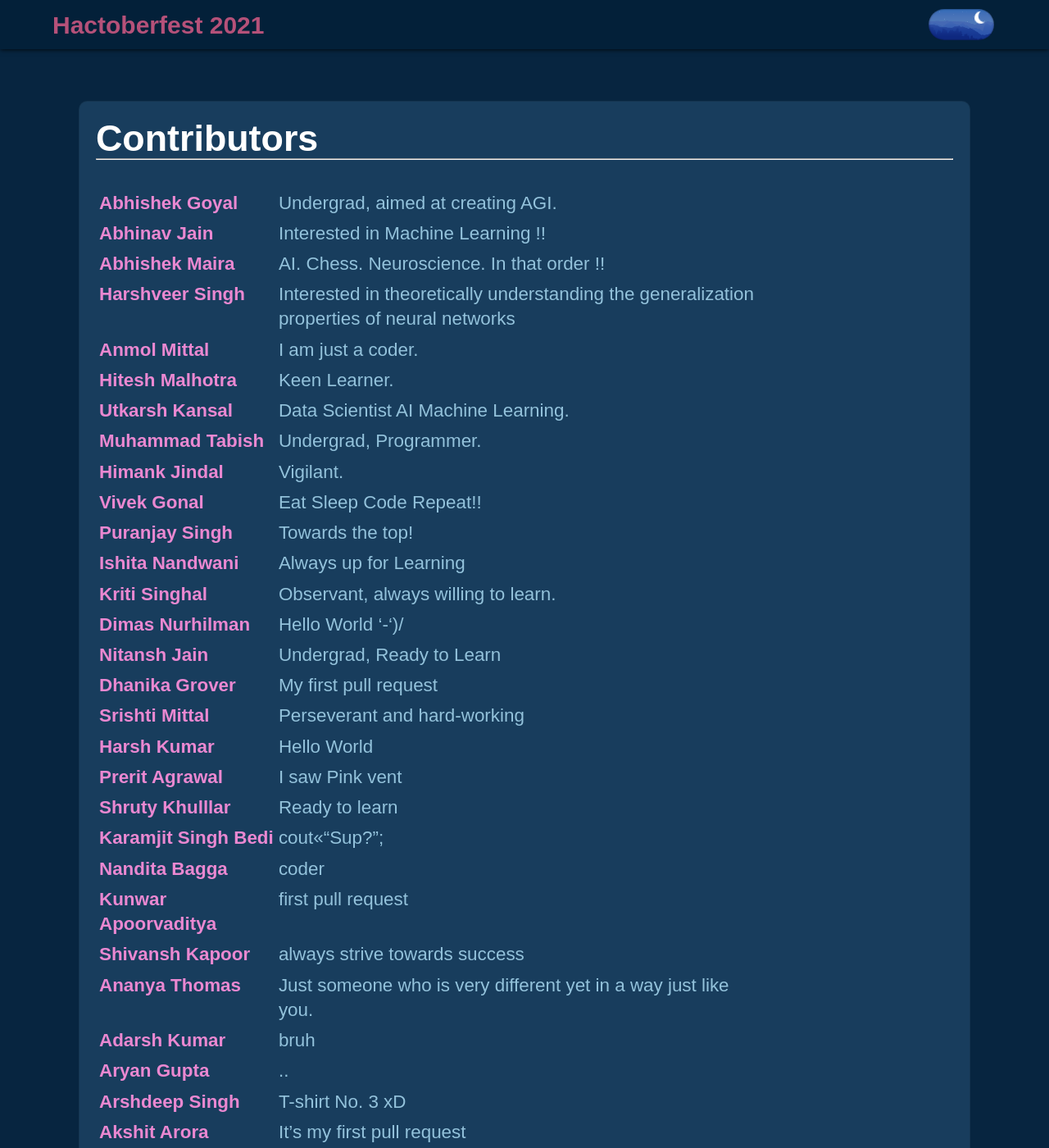
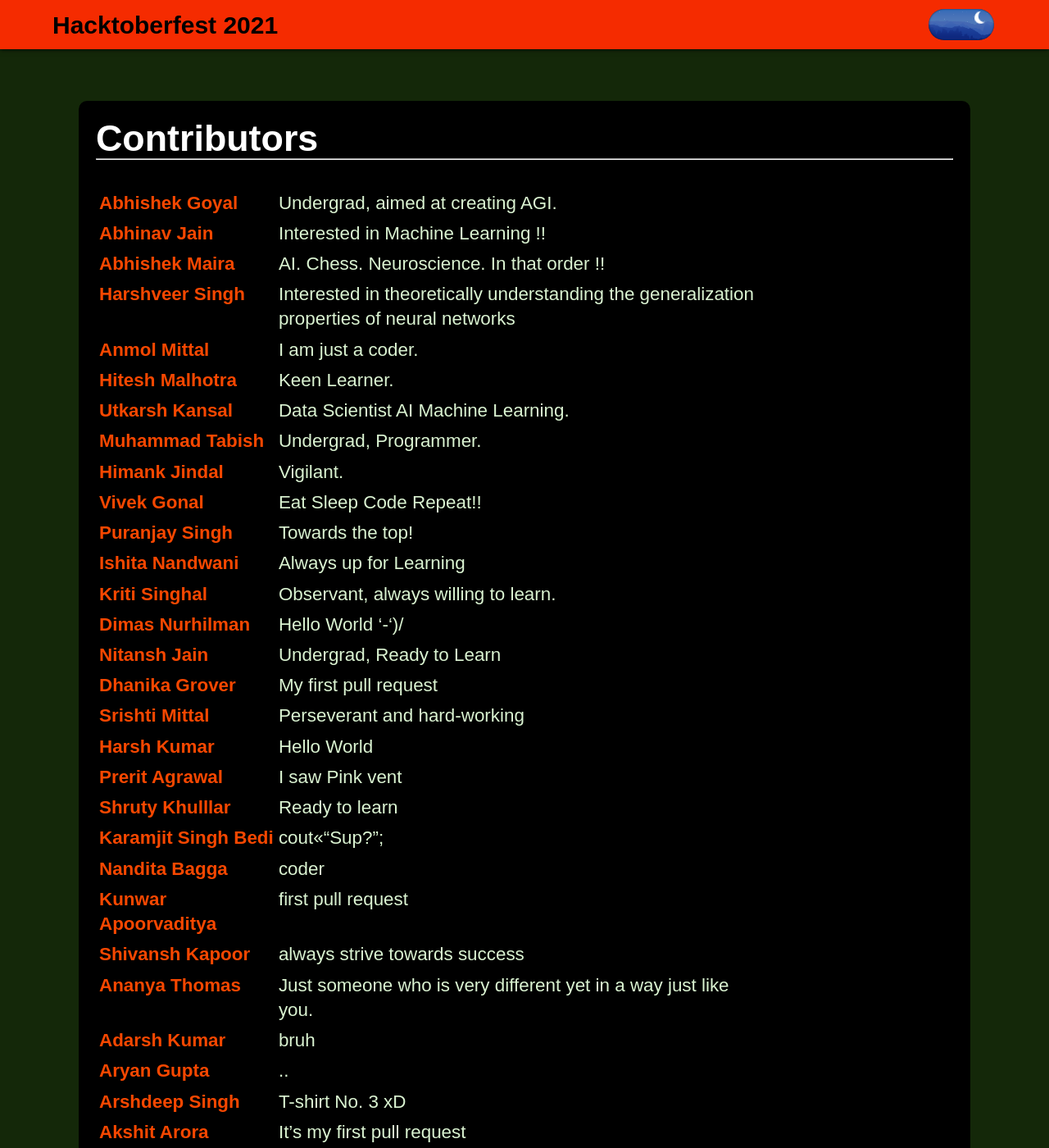
Before and after one commit to ABHISHEK-G0YAL/Hacktoberfest-2021, a Jekyll site: the page built from index.md, in a window 1280 px wide and 1400 px high. Shown: the whole window at 82% size. Built offline with Jekyll 4.4.1, drawn with Linux system fonts in a browser that asks for light colours.

Commit message:
Hacktoberfest 2021 theme (#95)
* Changed colors to match 2021 Hacktoberfest

* changed navbar color in dark theme

* Updated dark theme

Co-authored-by: Natalie Stroud <stroudn1@nku.edu>

```diff
--- a/_config.yml
+++ b/_config.yml
@@ -1,4 +1,4 @@
-title: Hactoberfest 2021
+title: Hacktoberfest 2021
 
 url: "https://abhishek-g0yal.github.io" # the base hostname & protocol for your site, e.g. https://example.github.io
 baseurl: "/Hacktoberfest-2021" # the subpath of your site, e.g. /blog
--- a/assets/main.css
+++ b/assets/main.css
@@ -4,37 +4,37 @@ html[data-theme="dark"] {
   --highlight-color: hsl(0, 0%, 60%);
   --light-border-color: hsl(0, 0%, 30%);
   --light-text-color: rgb(199, 199, 204);
-  --link-color: #ea88d1;
-  --link-color-visited: hsl(250, 100%, 60%);
-  --main-background-color: #072540;
-  --main-text-color: #93c2db;
+  --link-color: #f74700;
+  --link-color-visited: #ffffff;
+  --main-background-color: #142809;
+  --main-text-color: #daf3d1;
   --medium-text-color: hsl(0, 0%, 70%);
   --underline-color: hsl(0, 0%, 50%);
   --social-link-color: #ffffff;
-  --card-background-color: #183d5d;
+  --card-background-color: #000000;
   --newsletter-background-color: #222324;
   --button-background-color: #111;
-  --nav-background-color: #032039;
+  --nav-background-color: #f52b00;
 }
 
 html, html[data-theme="light"] {
-  --bold-color: #094070;
+  --bold-color: #000000;
   --box-background-color: rgb(249, 249, 250);
   --highlight-color: hsl(0, 0%, 80%);
   --light-border-color: rgb(230, 230, 230);
   --light-text-color: rgb(72, 72, 74);
-  --link-color: #0074bb;
-  --link-color-visited: hsl(250, 100%, 37%);
-  --main-background-color: #fcfcfc;
-  --main-text-color:#9c4f68;
+  --link-color: #b53a25;
+  --link-color-visited: #000000;
+  --main-background-color: #dbe8d9;
+  --main-text-color:#2b3531;
   --medium-text-color: hsl(0, 40%, 2%);
   --sidebar-color: hsl(0, 0%, 90%);
   --underline-color: hsl(0, 0%, 60%);
   --social-link-color: #262222;
-  --card-background-color: #ffffff;
+  --card-background-color: #f4f0e1;
   --newsletter-background-color: #00000008;
   --button-background-color: #fff;
-  --nav-background-color: #fafafa;
+  --nav-background-color: #f4f0e1;
 }
 
 html, html[data-theme="dark"], html[data-theme="light"] {
@@ -138,7 +138,7 @@ h1, h2, h3, h4, h5, h6 {
   font-size: 1.25rem;
   line-height: inherit;
   white-space: nowrap;
-  color: #b55179 !important;
+  color: #000000 !important;
 }
 
 .card {
```
Also changed, not shown: 1 other file.
